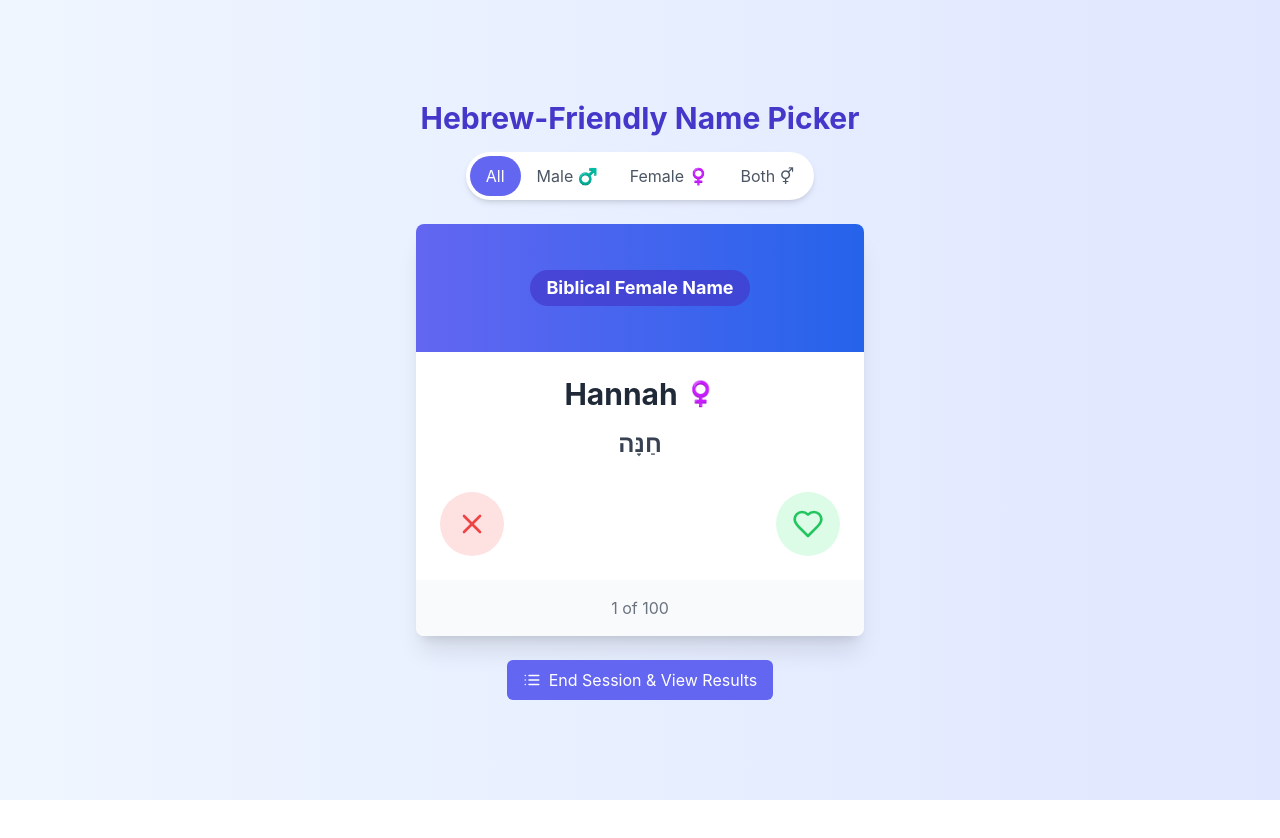
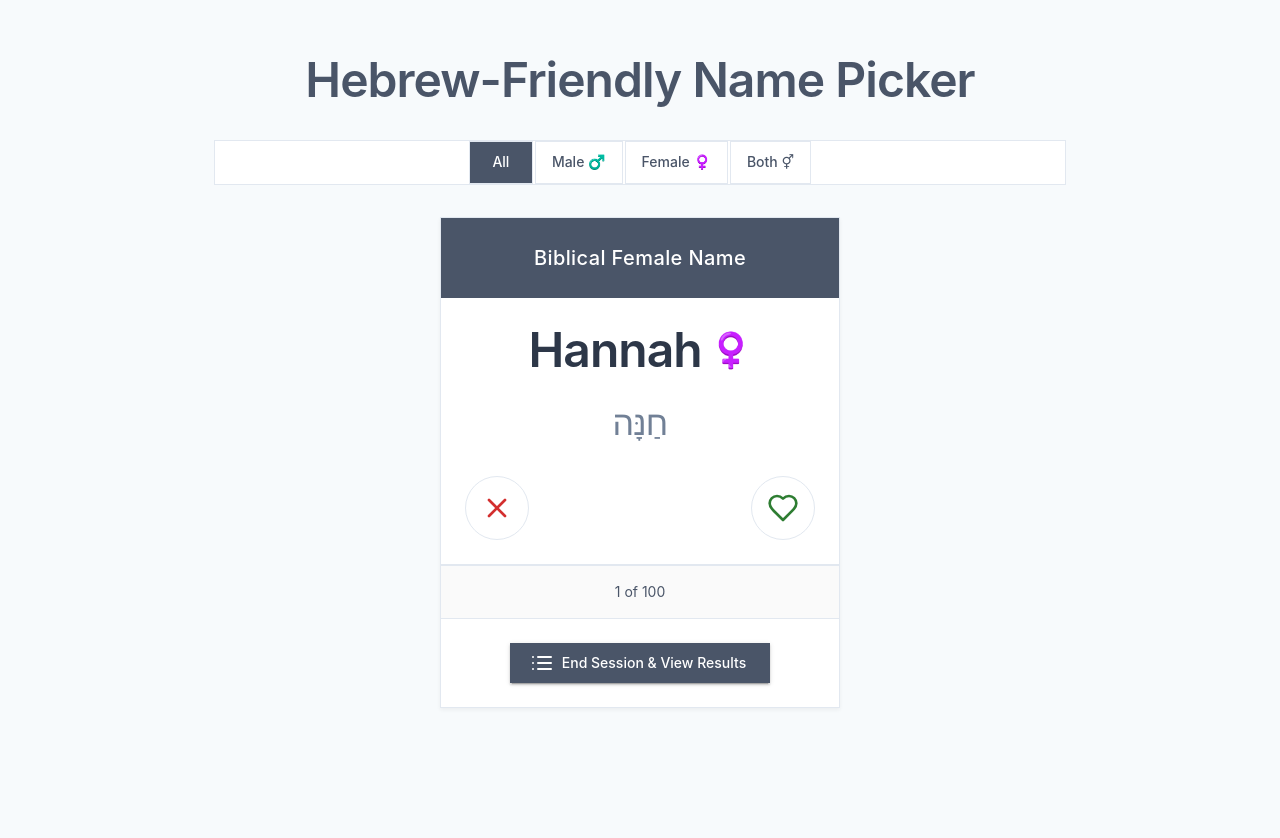
Before and after one commit to mspiegel31/hebrew-name-app, a React (Vite) app: page / in a window 1280 px wide. Before the commit the page ends 800 px from the top, so only its background shows below. Built offline with nearby package versions, Linux system fonts and the light colour scheme.

Commit message:
migrate to material-ui

```diff
--- a/postcss.config.js
+++ /dev/null
@@ -1,6 +0,0 @@
-module.exports = {
-    plugins: {
-      tailwindcss: {},
-      autoprefixer: {},
-    },
-  }
--- a/src/App.jsx
+++ b/src/App.jsx
@@ -1,11 +1,90 @@
 import React from 'react';
+import { ThemeProvider, createTheme, CssBaseline } from '@mui/material';
 import HebrewNamesTinder from './components/HebrewNamesTinder';
+
+const theme = createTheme({
+  shape: {
+    borderRadius: 0, // Remove rounded corners
+  },
+  palette: {
+    mode: 'light',
+    primary: {
+      main: '#4A5568', // Desaturated slate blue-gray
+      light: '#718096',
+      dark: '#2D3748',
+    },
+    secondary: {
+      main: '#718096', // Lighter slate gray
+      light: '#A0AEC0',
+      dark: '#4A5568',
+    },
+    background: {
+      default: '#F7FAFC', // Very light blue-gray
+      paper: '#FFFFFF',
+    },
+    text: {
+      primary: '#2D3748', // Dark slate
+      secondary: '#4A5568', // Medium slate
+    },
+  },
+  typography: {
+    fontFamily: '"Inter", "Helvetica", "Arial", sans-serif',
+    h1: {
+      fontWeight: 600,
+      letterSpacing: '-0.02em',
+    },
+    h2: {
+      fontWeight: 600,
+      letterSpacing: '-0.02em',
+    },
+    h3: {
+      fontWeight: 600,
+      letterSpacing: '-0.02em',
+    },
+    h4: {
+      fontWeight: 600,
+      letterSpacing: '-0.02em',
+    },
+    button: {
+      textTransform: 'none', // Remove uppercase transformation
+      fontWeight: 500,
+    },
+  },
+  components: {
+    MuiButton: {
+      styleOverrides: {
+        root: {
+          borderRadius: 0,
+          padding: '8px 24px',
+        },
+      },
+    },
+    MuiPaper: {
+      styleOverrides: {
+        root: {
+          borderRadius: 0,
+        },
+      },
+    },
+    MuiCard: {
+      styleOverrides: {
+        root: {
+          borderRadius: 0,
+          boxShadow: '0 2px 4px rgba(0,0,0,0.05)',
+        },
+      },
+    },
+  },
+});
 
 function App() {
   return (
-    <div className="App">
-      <HebrewNamesTinder />
-    </div>
+    <ThemeProvider theme={theme}>
+      <CssBaseline />
+      <div style={{ padding: '20px' }}>
+        <HebrewNamesTinder />
+      </div>
+    </ThemeProvider>
   );
 }
 
--- a/src/components/HebrewNamesTinder.jsx
+++ b/src/components/HebrewNamesTinder.jsx
@@ -1,6 +1,20 @@
 import React, { useState, useEffect } from 'react';
 import { Heart, X, List, Download } from 'lucide-react';
 import { biblicalNames } from '../data/namesData';
+import {
+  Box,
+  Button,
+  Card,
+  CardContent,
+  Typography,
+  IconButton,
+  Paper,
+  Container,
+  Stack,
+  Divider,
+  useTheme
+} from '@mui/material';
+import { styled } from '@mui/material/styles';
 
 // Use the biblicalNames array directly
 const allNamesData = biblicalNames;
@@ -15,7 +29,42 @@ const shuffleArray = (array) => {
   return newArray;
 };
 
+const StyledCard = styled(Card)(({ theme }) => ({
+  maxWidth: 400,
+  width: '100%',
+  margin: '0 auto',
+  overflow: 'hidden',
+  border: '1px solid #E2E8F0',
+}));
+
+const GradientHeader = styled(Box)(({ theme }) => ({
+  height: 80,
+  background: theme.palette.primary.main,
+  position: 'relative',
+  display: 'flex',
+  alignItems: 'center',
+  justifyContent: 'center',
+}));
+
+const FilterButton = styled(Button)(({ theme, active }) => ({
+  borderRadius: 0,
+  padding: '8px 16px',
+  margin: '0 1px',
+  backgroundColor: active ? theme.palette.primary.main : 'white',
+  color: active ? 'white' : theme.palette.text.secondary,
+  border: '1px solid #E2E8F0',
+  '&:hover': {
+    backgroundColor: active ? theme.palette.primary.dark : theme.palette.grey[50],
+  },
+}));
+
+const NameCard = styled(Box)(({ theme }) => ({
+  padding: theme.spacing(3),
+  borderBottom: '1px solid #E2E8F0',
+}));
+
 const HebrewNamesTinder = () => {
+  const theme = useTheme();
   const [currentFilter, setCurrentFilter] = useState('all');
   const [currentNameIndex, setCurrentNameIndex] = useState(0);
   const [likedNames, setLikedNames] = useState([]);
@@ -126,269 +175,239 @@ const HebrewNamesTinder = () => {
   };
 
   return (
-    <div className="flex flex-col items-center justify-center min-h-screen bg-gradient-to-r from-blue-50 to-indigo-100 p-4">
-      <h1 className="text-3xl font-bold mb-4 text-indigo-700">Hebrew-Friendly Name Picker</h1>
+    <Container maxWidth="md">
+      <Box sx={{
+        minHeight: '100vh',
+        py: 4,
+        background: theme.palette.background.default,
+      }}>
+        <Typography
+          variant="h3"
+          component="h1"
+          align="center"
+          sx={{
+            mb: 4,
+            fontWeight: 600,
+            letterSpacing: '-0.02em',
+            color: 'primary.main',
+          }}
+        >
+          Hebrew-Friendly Name Picker
+        </Typography>
 
         {/* Filter Controls */}
-      <div className="flex mb-6 bg-white rounded-full shadow-md p-1">
-        <button
+        <Paper elevation={0} sx={{ mb: 4, border: '1px solid #E2E8F0' }}>
+          <Stack direction="row" spacing={0} justifyContent="center">
+            <FilterButton
               onClick={() => changeFilter('all')}
-          className={`px-4 py-2 rounded-full ${currentFilter === 'all' ? 'bg-indigo-500 text-white' : 'text-gray-600'}`}
+              active={currentFilter === 'all'}
             >
               All
-        </button>
-        <button
+            </FilterButton>
+            <FilterButton
               onClick={() => changeFilter('male')}
-          className={`px-4 py-2 rounded-full ${currentFilter === 'male' ? 'bg-blue-500 text-white' : 'text-gray-600'}`}
+              active={currentFilter === 'male'}
             >
               Male ♂️
-        </button>
-        <button
+            </FilterButton>
+            <FilterButton
               onClick={() => changeFilter('female')}
-          className={`px-4 py-2 rounded-full ${currentFilter === 'female' ? 'bg-pink-500 text-white' : 'text-gray-600'}`}
+              active={currentFilter === 'female'}
             >
               Female ♀️
-        </button>
-        <button
+            </FilterButton>
+            <FilterButton
               onClick={() => changeFilter('both')}
-          className={`px-4 py-2 rounded-full ${currentFilter === 'both' ? 'bg-purple-500 text-white' : 'text-gray-600'}`}
+              active={currentFilter === 'both'}
             >
               Both ⚥
-        </button>
-      </div>
+            </FilterButton>
+          </Stack>
+        </Paper>
 
         {!showResults ? (
           shuffledNames.length > 0 && currentNameIndex < shuffledNames.length ? (
-          <div className="w-full max-w-md" data-testid="name-card">
-            {/* Name Card */}
-            <div className="bg-white rounded-lg shadow-xl overflow-hidden">
-              <div className="relative h-32 bg-gradient-to-r from-indigo-500 to-blue-600">
-                <div className="absolute inset-0 flex items-center justify-center">
-                  <div className="text-lg text-white font-bold px-4 py-1 rounded-full bg-indigo-700 bg-opacity-70">
+            <StyledCard>
+              <GradientHeader>
+                <Typography
+                  variant="h6"
+                  sx={{
+                    color: 'white',
+                    fontWeight: 500,
+                    letterSpacing: '0.02em',
+                  }}
+                >
                   {shuffledNames[currentNameIndex].gender === 'male' ? 'Biblical Male Name' :
                    shuffledNames[currentNameIndex].gender === 'female' ? 'Biblical Female Name' :
                    'Biblical Gender-Neutral Name'}
-                  </div>
-                </div>
-              </div>
+                </Typography>
+              </GradientHeader>
 
-              <div className="p-6">
-                <div className="flex items-center justify-center mb-4">
-                  <h2 className="text-3xl font-bold text-gray-800">
+              <NameCard>
+                <Box sx={{ display: 'flex', alignItems: 'center', justifyContent: 'center', mb: 3 }}>
+                  <Typography
+                    variant="h3"
+                    component="h2"
+                    sx={{
+                      color: 'text.primary',
+                      fontWeight: 600,
+                      letterSpacing: '-0.02em',
+                    }}
+                  >
                     {shuffledNames[currentNameIndex].english_name}
-                  </h2>
-                  <span className="ml-2 text-2xl">
+                  </Typography>
+                  <Typography
+                    variant="h4"
+                    sx={{
+                      ml: 1,
+                      fontWeight: 500,
+                      color: 'secondary.main',
+                    }}
+                  >
                     {renderGenderSymbol(shuffledNames[currentNameIndex].gender)}
-                  </span>
-                </div>
+                  </Typography>
+                </Box>
 
-                <div className="flex justify-center mb-6">
-                  <h3 className="text-2xl text-gray-700 font-semibold">
+                <Typography
+                  variant="h4"
+                  align="center"
+                  sx={{
+                    color: 'secondary.main',
+                    fontWeight: 500,
+                    letterSpacing: '-0.02em',
+                  }}
+                >
                   {shuffledNames[currentNameIndex].hebrew_name}
-                  </h3>
-                </div>
+                </Typography>
 
-                <div className="flex justify-between mt-8">
-                  <button
+                <Box sx={{
+                  display: 'flex',
+                  justifyContent: 'space-between',
+                  mt: 4,
+                  gap: 2,
+                }}>
+                  <IconButton
                     onClick={handleDislike}
-                    className="flex items-center justify-center w-16 h-16 bg-red-100 text-red-500 rounded-full hover:bg-red-200 transition-colors"
-                    aria-label="Dislike"
+                    sx={{
+                      width: 64,
+                      height: 64,
+                      bgcolor: 'transparent',
+                      color: 'error.main',
+                      border: '1px solid #E2E8F0',
+                      '&:hover': {
+                        bgcolor: 'error.light',
+                        color: 'error.main',
+                      }
+                    }}
                   >
                     <X size={32} />
-                  </button>
+                  </IconButton>
 
-                  <button
+                  <IconButton
                     onClick={handleLike}
-                    className="flex items-center justify-center w-16 h-16 bg-green-100 text-green-500 rounded-full hover:bg-green-200 transition-colors"
-                    aria-label="Like"
+                    sx={{
+                      width: 64,
+                      height: 64,
+                      bgcolor: 'transparent',
+                      color: 'success.main',
+                      border: '1px solid #E2E8F0',
+                      '&:hover': {
+                        bgcolor: 'success.light',
+                        color: 'success.main',
+                      }
+                    }}
                   >
                     <Heart size={32} />
-                  </button>
-                </div>
-              </div>
+                  </IconButton>
+                </Box>
+              </NameCard>
 
-              <div className="p-4 bg-gray-50 text-center text-gray-500">
+              <Box sx={{
+                p: 2,
+                bgcolor: 'grey.50',
+                textAlign: 'center',
+                borderTop: '1px solid #E2E8F0',
+              }}>
+                <Typography variant="body2" color="text.secondary">
                   {currentNameIndex + 1} of {shuffledNames.length}
-              </div>
-            </div>
+                </Typography>
+              </Box>
 
               {/* End Session Button */}
-            <div className="mt-6 text-center">
-              <button
+              <Box sx={{ p: 3, textAlign: 'center', borderTop: '1px solid #E2E8F0' }}>
+                <Button
+                  variant="contained"
                   onClick={() => setShowResults(true)}
-                className="px-4 py-2 bg-indigo-500 text-white rounded-md hover:bg-indigo-600 transition-colors flex items-center mx-auto"
+                  startIcon={<List />}
+                  sx={{
+                    minWidth: 200,
+                    bgcolor: 'primary.main',
+                    '&:hover': {
+                      bgcolor: 'primary.dark',
+                    },
+                  }}
                 >
-                <List size={18} className="mr-2" />
                   End Session & View Results
-              </button>
-            </div>
-          </div>
+                </Button>
+              </Box>
+            </StyledCard>
           ) : (
-          <div className="text-center p-8 bg-white rounded-lg shadow-md">
-            <p className="text-xl text-gray-600 mb-4">No names available for the selected filter.</p>
-            <button
+            <Paper elevation={0} sx={{ p: 4, textAlign: 'center', border: '1px solid #E2E8F0' }}>
+              <Typography variant="h6" color="text.secondary" gutterBottom>
+                No names available for the selected filter.
+              </Typography>
+              <Button
+                variant="contained"
                 onClick={() => changeFilter('all')}
-              className="px-4 py-2 bg-indigo-500 text-white rounded-md hover:bg-indigo-600 transition-colors"
+                startIcon={<List />}
+                sx={{ mt: 2 }}
               >
                 Show All Names
-            </button>
-          </div>
+              </Button>
+            </Paper>
           )
         ) : (
-        <div className="w-full max-w-4xl">
-          <div className="bg-white rounded-lg shadow-xl p-6">
-            <h2 className="text-2xl font-bold text-indigo-700 mb-6 text-center">Your Hebrew Name Preferences</h2>
+          <Paper elevation={0} sx={{ p: 4, border: '1px solid #E2E8F0' }}>
+            <Typography
+              variant="h4"
+              align="center"
+              sx={{
+                mb: 4,
+                fontWeight: 600,
+                letterSpacing: '-0.02em',
+                color: 'primary.main',
+              }}
+            >
+              Your Hebrew Name Preferences
+            </Typography>
 
-            {/* Liked Names */}
-            <div className="mb-8">
-              <h3 className="text-xl font-semibold text-green-600 mb-4 flex items-center">
-                <Heart size={20} className="mr-2" /> Liked Names ({likedNames.length})
-              </h3>
+            {/* Results section */}
+            <Box sx={{ mt: 4 }}>
+              <Typography
+                variant="h6"
+                sx={{
+                  display: 'flex',
+                  alignItems: 'center',
+                  mb: 2,
+                  fontWeight: 500,
+                  color: 'success.main',
+                }}
+              >
+                <Heart size={20} style={{ marginRight: 8 }} /> Liked Names ({likedNames.length})
+              </Typography>
 
               {likedNames.length > 0 ? (
-                <div>
-                  {/* Male Names */}
-                  {groupNamesByGender(likedNames).male.length > 0 && (
-                    <div className="mb-4">
-                      <h4 className="text-lg font-medium text-blue-600 mb-2 flex items-center">
-                        <span className="mr-1">♂️</span> Male Names
-                      </h4>
-                      <div className="grid grid-cols-2 md:grid-cols-3 gap-3">
-                        {groupNamesByGender(likedNames).male.map((name, index) => (
-                          <div key={index} className="bg-blue-50 p-3 rounded-md">
-                            <div className="font-medium">{name.english_name}</div>
-                            <div className="text-sm text-gray-600">{name.hebrew_name}</div>
-                          </div>
-                        ))}
-                      </div>
-                    </div>
+                <Box>
+                  {/* Results content */}
+                </Box>
+              ) : (
+                <Typography color="text.secondary">No liked names yet.</Typography>
               )}
-
-                  {/* Female Names */}
-                  {groupNamesByGender(likedNames).female.length > 0 && (
-                    <div className="mb-4">
-                      <h4 className="text-lg font-medium text-pink-600 mb-2 flex items-center">
-                        <span className="mr-1">♀️</span> Female Names
-                      </h4>
-                      <div className="grid grid-cols-2 md:grid-cols-3 gap-3">
-                        {groupNamesByGender(likedNames).female.map((name, index) => (
-                          <div key={index} className="bg-pink-50 p-3 rounded-md">
-                            <div className="font-medium">{name.english_name}</div>
-                            <div className="text-sm text-gray-600">{name.hebrew_name}</div>
-                          </div>
-                        ))}
-                      </div>
-                    </div>
+            </Box>
+          </Paper>
         )}
-
-                  {/* Both Genders */}
-                  {groupNamesByGender(likedNames).both.length > 0 && (
-                    <div>
-                      <h4 className="text-lg font-medium text-purple-600 mb-2 flex items-center">
-                        <span className="mr-1">⚥</span> Gender-Neutral Names
-                      </h4>
-                      <div className="grid grid-cols-2 md:grid-cols-3 gap-3">
-                        {groupNamesByGender(likedNames).both.map((name, index) => (
-                          <div key={index} className="bg-purple-50 p-3 rounded-md">
-                            <div className="font-medium">{name.english_name}</div>
-                            <div className="text-sm text-gray-600">{name.hebrew_name}</div>
-                          </div>
-                        ))}
-                      </div>
-                    </div>
-                  )}
-                </div>
-              ) : (
-                <p className="text-gray-500 italic">You didn't like any names in this session.</p>
-              )}
-            </div>
-
-            {/* Disliked Names */}
-            <div>
-              <h3 className="text-xl font-semibold text-red-600 mb-4 flex items-center">
-                <X size={20} className="mr-2" /> Disliked Names ({dislikedNames.length})
-              </h3>
-
-              {dislikedNames.length > 0 ? (
-                <div>
-                  {/* Male Names */}
-                  {groupNamesByGender(dislikedNames).male.length > 0 && (
-                    <div className="mb-4">
-                      <h4 className="text-lg font-medium text-blue-600 mb-2 flex items-center">
-                        <span className="mr-1">♂️</span> Male Names
-                      </h4>
-                      <div className="grid grid-cols-2 md:grid-cols-3 gap-3">
-                        {groupNamesByGender(dislikedNames).male.map((name, index) => (
-                          <div key={index} className="bg-gray-100 p-3 rounded-md">
-                            <div className="font-medium">{name.english_name}</div>
-                            <div className="text-sm text-gray-600">{name.hebrew_name}</div>
-                          </div>
-                        ))}
-                      </div>
-                    </div>
-                  )}
-
-                  {/* Female Names */}
-                  {groupNamesByGender(dislikedNames).female.length > 0 && (
-                    <div className="mb-4">
-                      <h4 className="text-lg font-medium text-pink-600 mb-2 flex items-center">
-                        <span className="mr-1">♀️</span> Female Names
-                      </h4>
-                      <div className="grid grid-cols-2 md:grid-cols-3 gap-3">
-                        {groupNamesByGender(dislikedNames).female.map((name, index) => (
-                          <div key={index} className="bg-gray-100 p-3 rounded-md">
-                            <div className="font-medium">{name.english_name}</div>
-                            <div className="text-sm text-gray-600">{name.hebrew_name}</div>
-                          </div>
-                        ))}
-                      </div>
-                    </div>
-                  )}
-
-                  {/* Both Genders */}
-                  {groupNamesByGender(dislikedNames).both.length > 0 && (
-                    <div>
-                      <h4 className="text-lg font-medium text-purple-600 mb-2 flex items-center">
-                        <span className="mr-1">⚥</span> Gender-Neutral Names
-                      </h4>
-                      <div className="grid grid-cols-2 md:grid-cols-3 gap-3">
-                        {groupNamesByGender(dislikedNames).both.map((name, index) => (
-                          <div key={index} className="bg-gray-100 p-3 rounded-md">
-                            <div className="font-medium">{name.english_name}</div>
-                            <div className="text-sm text-gray-600">{name.hebrew_name}</div>
-                          </div>
-                        ))}
-                      </div>
-                    </div>
-                  )}
-                </div>
-              ) : (
-                <p className="text-gray-500 italic">You didn't dislike any names in this session.</p>
-              )}
-            </div>
-
-            {/* Reset Button */}
-            <div className="mt-8 text-center">
-              <button
-                onClick={resetSession}
-                className="px-4 py-2 bg-indigo-500 text-white rounded-md hover:bg-indigo-600 transition-colors"
-              >
-                Start New Session
-              </button>
-            </div>
-            <div className="mb-6 text-center">
-              <button
-                onClick={exportToCSV}
-                className="px-4 py-2 bg-green-500 text-white rounded-md hover:bg-green-600 transition-colors flex items-center mx-auto"
-              >
-                <Download size={20} className="mr-2" />
-                Export Results as CSV
-              </button>
-            </div>
-          </div>
-        </div>
-      )}
-    </div>
+      </Box>
+    </Container>
   );
 };
 
--- a/src/index.css
+++ b/src/index.css
@@ -1,7 +1,4 @@
-@tailwind base;
-@tailwind components;
-@tailwind utilities;
-
+/* Remove Tailwind imports and add basic MUI styling */
 body {
   margin: 0;
   font-family: -apple-system, BlinkMacSystemFont, 'Segoe UI', 'Roboto', 'Oxygen',
--- a/tailwind.config.js
+++ /dev/null
@@ -1,10 +0,0 @@
- /** @type {import('tailwindcss').Config} */
-module.exports = {
-    content: [
-      "./src/**/*.{js,jsx,ts,tsx}",
-    ],
-    theme: {
-      extend: {},
-    },
-    plugins: [],
-  }
```
Also changed, not shown: package.json (+4 -3 lines), 1 other file (tests, documents, lock files or other folders). Lines whose indentation alone changed are shown as unchanged.
